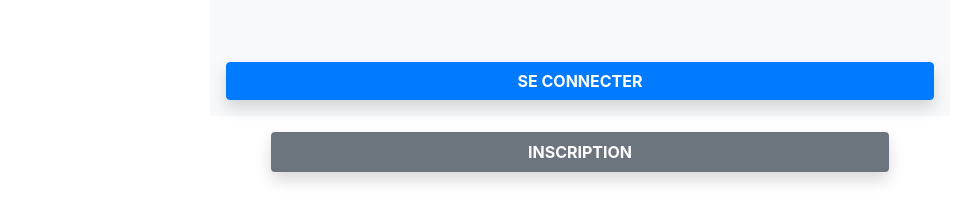
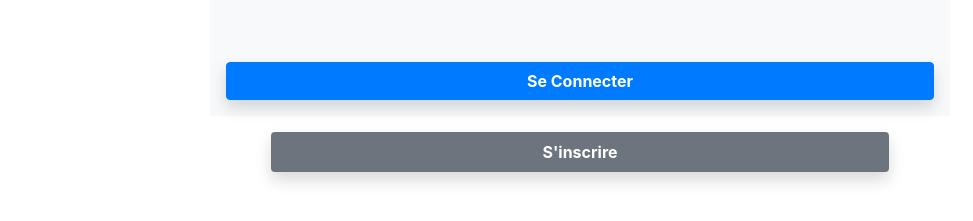
Before and after one commit to bhautbout/P7_Hautbout_Bruno_FINAL, a Vue app in the folder frontend/: page / in a window 1280 px wide. Shown: the part 375-596 px from the top of the page, without its empty margins (60-1033 px from the left). Built offline with nearby package versions, Linux system fonts and the light colour scheme.

Commit message:
Ajout de commentaires

```diff
--- a/frontend/src/views/Administrateur.vue
+++ b/frontend/src/views/Administrateur.vue
@@ -3,7 +3,7 @@
 <template>
 	<div class="container">
 		<main class="col-12">
-			<!-- Titre de la page -->
+			<!--Titre de la page-->
 			<section class="col-12">
 				<h2 class = "text-white bg-secondary text-center">Zone Administration</h2>
 				<Accueil></Accueil>
@@ -27,7 +27,7 @@
 						</div>
 					</article>
 				</div>
-				<!-- Choix de lister les messages, commentaires ou les utilisateurs -->
+				<!--Choix de lister les messages, commentaires ou les utilisateurs-->
 				<article class="col-md-8">
 					<h2 class="text-black text-center m-5 ">Que voulez faire ?</h2>
 					<div class="row justify-content-around">
--- a/frontend/src/views/Commentaire.vue
+++ b/frontend/src/views/Commentaire.vue
@@ -2,7 +2,7 @@
 
 <template>
 	<main class="container">
-		<!-- titre -->
+		<!--titre de la page-->
 		<div class="row mb-4 rounded">
 			<h2 class="col-12 my-2 btn-secondary font-weight-bold">
 				Vous consultez les commentaires
@@ -74,7 +74,7 @@
 				</div>
 			</section>
 		</div>
-		<!-- section commentaire(s) -->
+		<!--Section commentaire(s)-->
 		<section class="row">
 			<router-link to="/CreerCommentaire"
 				><p v-if="comments.length == 0" class="mt-3 btn btn-sm btn-block btn-secondary font-weight-bold">
--- a/frontend/src/views/Compte.vue
+++ b/frontend/src/views/Compte.vue
@@ -1,9 +1,9 @@
-<!-- Page pour consulter son compte et possibilite de modifier son nom -->
+<!--Page pour consulter son compte et possibilite de modifier son nom-->
 <template>
 	<main class="container">
 		<div class="row justify-content-center">
 			<div class="col-10">
-				<!-- Info sur la page actuelle -->
+				<!--Info sur la page actuelle-->
 				<div class="col-12">
 					<h2 class="col-12 my-2 bg-secondary text-white font-weight-bold">Vous consultez votre compte</h2>
 					<Accueil></Accueil>
--- a/frontend/src/views/Connexion.vue
+++ b/frontend/src/views/Connexion.vue
@@ -1,3 +1,5 @@
+<!--Page de connexion au compte-->
+
 <template>
 	<main class="container">
 		<section class="col-12 col-md-8 mt-5 mx-auto p-3 bg-light rounded">
@@ -27,7 +29,7 @@
 						placeholder="votre mot de passe"
 					/>
 				</div>
-				<button type="submit" class="btn btn-primary mt-5 w-100 shadow contrastBoutonVert font-weight-bold">SE CONNECTER</button>
+				<button type="submit" class="btn btn-primary mt-5 w-100 shadow contrastBoutonVert font-weight-bold">Se Connecter</button>
 			</form>
 		</section>
 		<div v-show="isInvalid" class="invalidBox m-3" key="invalid">
@@ -35,7 +37,7 @@
 		</div>
 		<div class=" col-7 mx-auto mt-3">
 			<router-link to="/inscription"
-				><button class=" text-white p-2 w-100 border-0 rounded shadow btn-secondary font-weight-bold">INSCRIPTION</button></router-link
+				><button class=" text-white p-2 w-100 border-0 rounded shadow btn-secondary font-weight-bold">S'inscrire</button></router-link
 			>
 		</div>
 	</main>
--- a/frontend/src/views/CreerCommentaire.vue
+++ b/frontend/src/views/CreerCommentaire.vue
@@ -1,3 +1,5 @@
+<!--Page de création de commentaire-->
+
 <template>
 	<main class="container">
 		<section class="row card bg-light m-5 p-3">
--- a/frontend/src/views/CreerMessage.vue
+++ b/frontend/src/views/CreerMessage.vue
@@ -1,4 +1,4 @@
-
+<!--Page de creation de message-->
 
 <template>
 	<main class="container">
--- a/frontend/src/views/FluxMesCom.vue
+++ b/frontend/src/views/FluxMesCom.vue
@@ -1,3 +1,5 @@
+<!--Page qui affiche les messages-->
+
 <template>
 	<main class="container">
 		<div class="col-12">
@@ -44,7 +46,7 @@
 						</div>
 					</div>
 				</article>
-				<!-- bloc avec tous le(s) message(s) -->
+				<!--bloc message(s)-->
 				<sub class="col-12 col-md-8">
 					<div v-for="message in messages" :key="message.id" class="card bg-light my-3">
 						<div class="card-header bg-light d-flex align-items-center justify-content-between m-0 p-1">
@@ -116,7 +118,6 @@ export default {
 					this.messages = rep;
 					rep.splice(10);
 					sessionStorage.setItem('MessageId', rep[0].id);
-					// console.log(this.messages);
 				} else {
 					console.log('Aucun message');
 				}
--- a/frontend/src/views/Inscription.vue
+++ b/frontend/src/views/Inscription.vue
@@ -1,9 +1,11 @@
+<!--Page pour s'inscrire-->
+
+
 <template>
 	<main class="container">
-		<!-- un seul bloc contenant le module d'inscription -->
 		<section class="col-12 col-md-8 mt-5 mx-auto p-3 bg-light rounded">
 			<form @submit.prevent="sendForm(event)">
-				<h1 class="text-center font-weight-bold" style="font-size:4vw;">INSCRIPTION</h1>
+				<h1 class="text-center font-weight-bold" style="font-size:3vw;">INSCRIPTION</h1>
 				<div class="form-group">
 					<label for="inputUserName">Nom d'utilisateur:</label>
 					<input
--- a/frontend/src/views/ListeCommentaire.vue
+++ b/frontend/src/views/ListeCommentaire.vue
@@ -1,3 +1,5 @@
+<!--Page qui liste les commentaires-->
+
 <template>
 	<main class="container">
 		<div class="col-12">
--- a/frontend/src/views/ListeUtilisateur.vue
+++ b/frontend/src/views/ListeUtilisateur.vue
@@ -1,3 +1,5 @@
+<!--Page qui liste les utilisateurs-->
+
 <template>
 	<main class="container">
 		<div class="col-12">
@@ -34,7 +36,7 @@
 						</div>
 					</div>
 				</article>
-				<!-- bloc listes utilisateurs -->
+				<!--bloc liste utilisateurs-->
 				<sub class="col col-md-8">
 					<p class="text-black font-weight-bold text-center m-5 ">
 						LISTE DE TOUS LES UTILISATEURS
@@ -55,7 +57,7 @@
 										.slice(0, 10)
 										.split('-')
 										.reverse()
-										.join('.')
+										.join('/')
 								}}
 							</span>
 							<span class="spanTableau">
@@ -101,7 +103,7 @@ export default {
 					.slice(0, 10)
 					.split('-')
 					.reverse()
-					.join('.');
+					.join('/');
 				self.isAdmin = res.data.isAdmin;
 				self.nameCurrentUser = res.data.userName.charAt(0).toUpperCase() + res.data.userName.slice(1);
 			})
```
